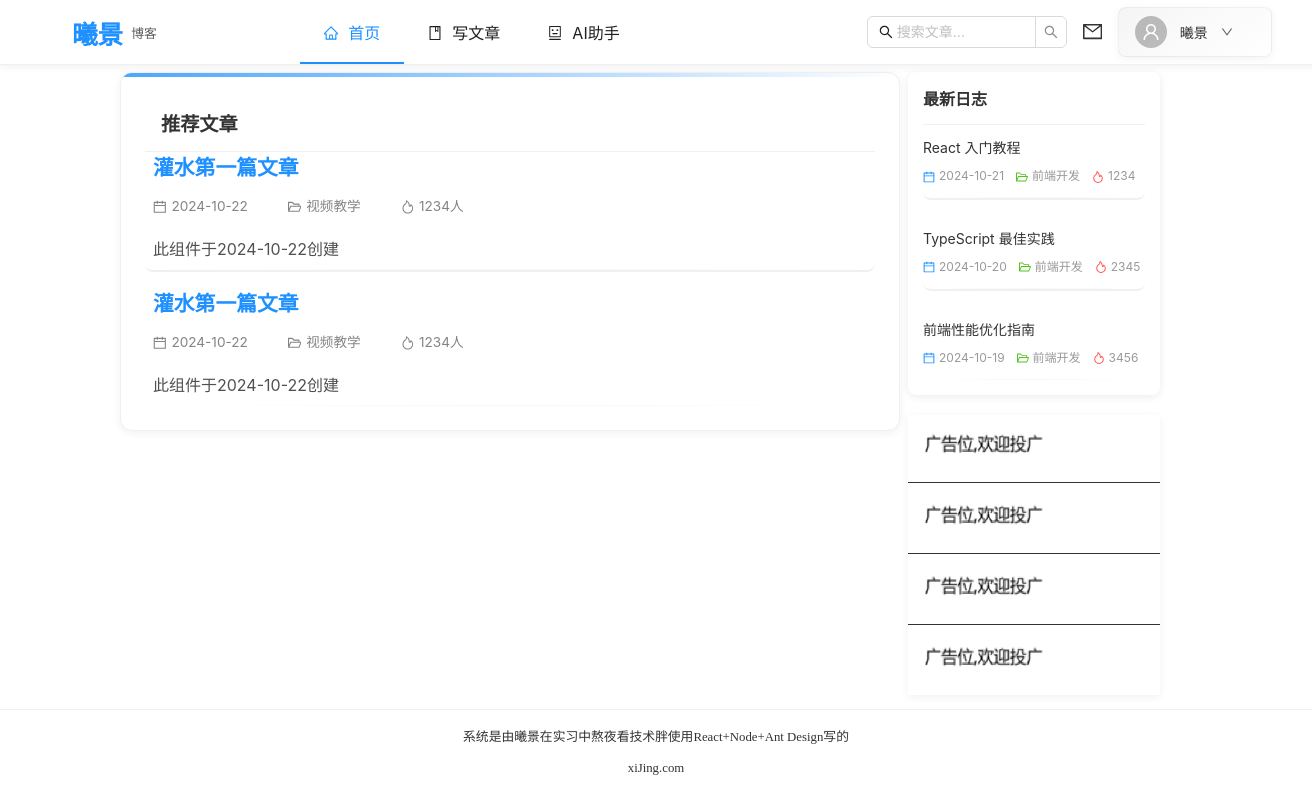
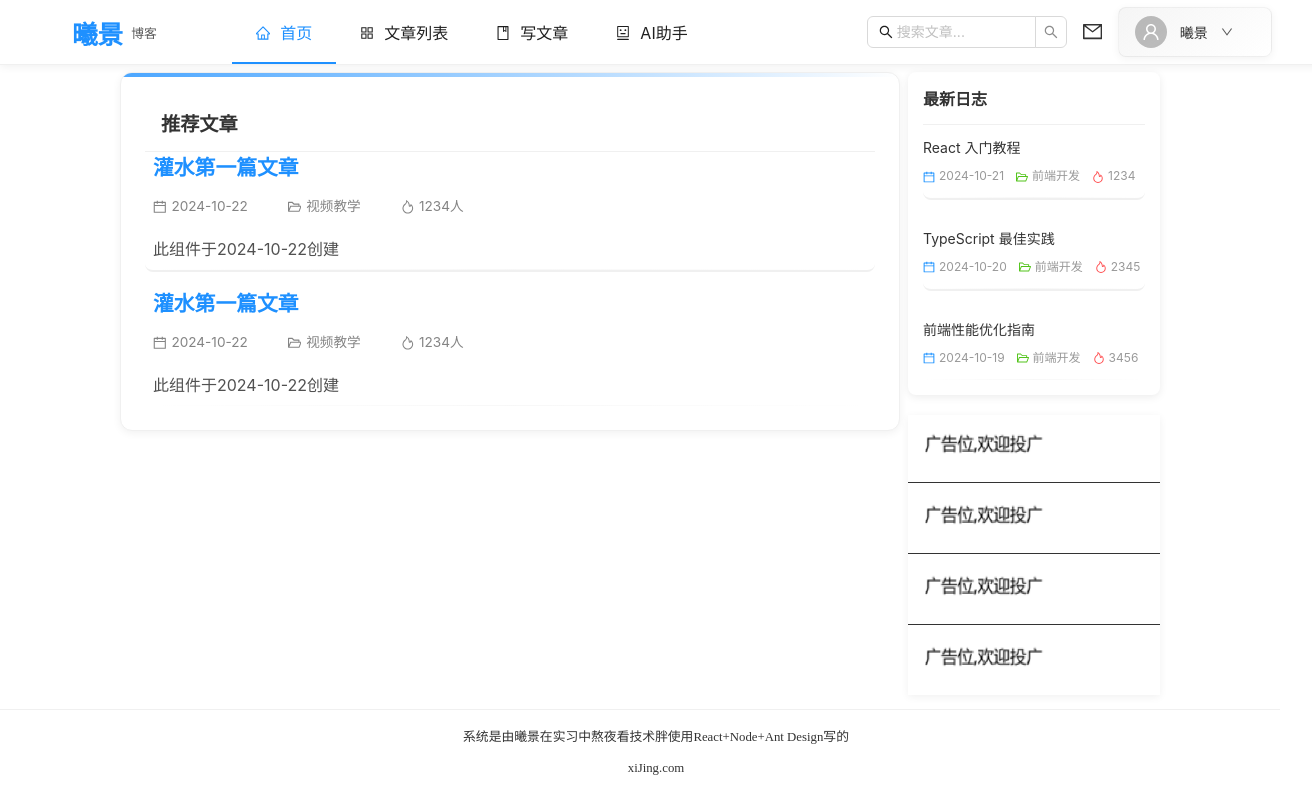
Before and after one commit to 00xu00/blog, a React (Create React App) app: page / in a window 1280 px wide. Shown: the whole page, 1312 px wide, since content can reach past the window. Built offline with nearby package versions, Linux system fonts and the light colour scheme.

Commit message:
feat: 优化页面

```diff
--- a/src/components/Header/Header.tsx
+++ b/src/components/Header/Header.tsx
@@ -1,5 +1,5 @@
 import React, { useState, useEffect, useRef } from "react"
-import { useNavigate, Link } from "react-router-dom"
+import { useNavigate, Link, useLocation } from "react-router-dom"
 import { Row, Col, Menu, Input, Dropdown, Avatar, Badge, Switch, Drawer, Button, MenuProps, Space } from "antd"
 import { useDispatch, useSelector } from 'react-redux';
 import { RootState } from '../../store';
@@ -8,8 +8,6 @@ import { useTheme } from '../../contexts/ThemeContext';
 import Logo from '../Logo/Logo';
 import {
     HomeOutlined,
-    PlayCircleOutlined,
-    SmileOutlined,
     SearchOutlined,
     UserOutlined,
     DownOutlined,
@@ -19,12 +17,14 @@ import {
     SunOutlined,
     MailOutlined,
     RobotOutlined,
+    AppstoreOutlined,
 } from "@ant-design/icons";
 import "./header.css"
 
 const { Search } = Input;
 
 const Header = () => {
+    const location = useLocation();
     const [current, setCurrent] = useState('home');
     const [isMobileMenuOpen, setIsMobileMenuOpen] = useState(false);
     const [searchValue, setSearchValue] = useState('');
@@ -33,13 +33,33 @@ const Header = () => {
     const dispatch = useDispatch();
     const { messages, unreadCount } = useSelector((state: RootState) => state.message);
     const { isDarkMode, toggleTheme } = useTheme();
-    const [isLogoHovered, setIsLogoHovered] = useState(false);
+    const navigate = useNavigate();
+
+    // 根据路由路径获取对应的菜单key
+    const getMenuKeyFromPath = (path: string) => {
+        if (path === '/') return 'home';
+        if (path.startsWith('/list')) return 'list';
+        if (path.startsWith('/editor')) return 'write';
+        if (path.startsWith('/ai-helper')) return 'ai-helper';
+        return 'home';
+    };
+
+    // 监听路由变化，更新菜单选中状态
+    useEffect(() => {
+        const menuKey = getMenuKeyFromPath(location.pathname);
+        setCurrent(menuKey);
+    }, [location.pathname]);
 
     const menuItems: MenuProps['items'] = [
         {
             label: <Link to="/">首页</Link>,
             key: "home",
             icon: <HomeOutlined />
+        },
+        {
+            label: <Link to="/list">文章列表</Link>,
+            key: "list",
+            icon: <AppstoreOutlined />
         },
         {
             label: <Link to="/editor">写文章</Link>,
@@ -53,7 +73,6 @@ const Header = () => {
         }
     ];
 
-    const navigate = useNavigate();
     const userMenuItems: MenuProps['items'] = [
         {
             key: 'profile',
@@ -118,7 +137,7 @@ const Header = () => {
             updateIndicator(current);
         }, 100);
         return () => clearTimeout(timer);
-    }, []);
+    }, [current]);
 
     const handleMenuClick = (e: { key: string }) => {
         setCurrent(e.key);
@@ -247,7 +266,7 @@ const Header = () => {
                 />
             </Drawer>
         </>
-    )
-}
+    );
+};
 
 export default Header;
--- a/src/index.css
+++ b/src/index.css
@@ -14,6 +14,7 @@
   --link-hover: #40a9ff;
   --code-bg: #f6f8fa;
   --code-text: #24292e;
+  --scrollbar-width: 0px;
 }
 
 .dark-mode {
@@ -34,6 +35,13 @@
   --code-text: #abb2bf;
 }
 
+html {
+  overflow-y: scroll;
+  width: 100%;
+  margin-right: calc(-1 * var(--scrollbar-width));
+  margin-left: 0;
+}
+
 body {
   background-color: var(--bg-color);
   margin: 0;
@@ -44,6 +52,7 @@ body {
   overflow-x: hidden;
   color: var(--text-color);
   transition: all 0.3s ease;
+  width: 100%;
 }
 
 #root {
--- a/src/pages/List/index.tsx
+++ b/src/pages/List/index.tsx
@@ -2,8 +2,6 @@ import React from 'react';
 import { Col, List, Row, Breadcrumb } from 'antd';
 import { CalendarOutlined, FireOutlined, FolderOpenOutlined } from '@ant-design/icons';
 import { Link, useLocation } from 'react-router-dom';
-import Author from '../Home/Author/Author';
-import Advert from '../Home/Advert/Advert';
 
 const Page = () => {
     const location = useLocation();
```
